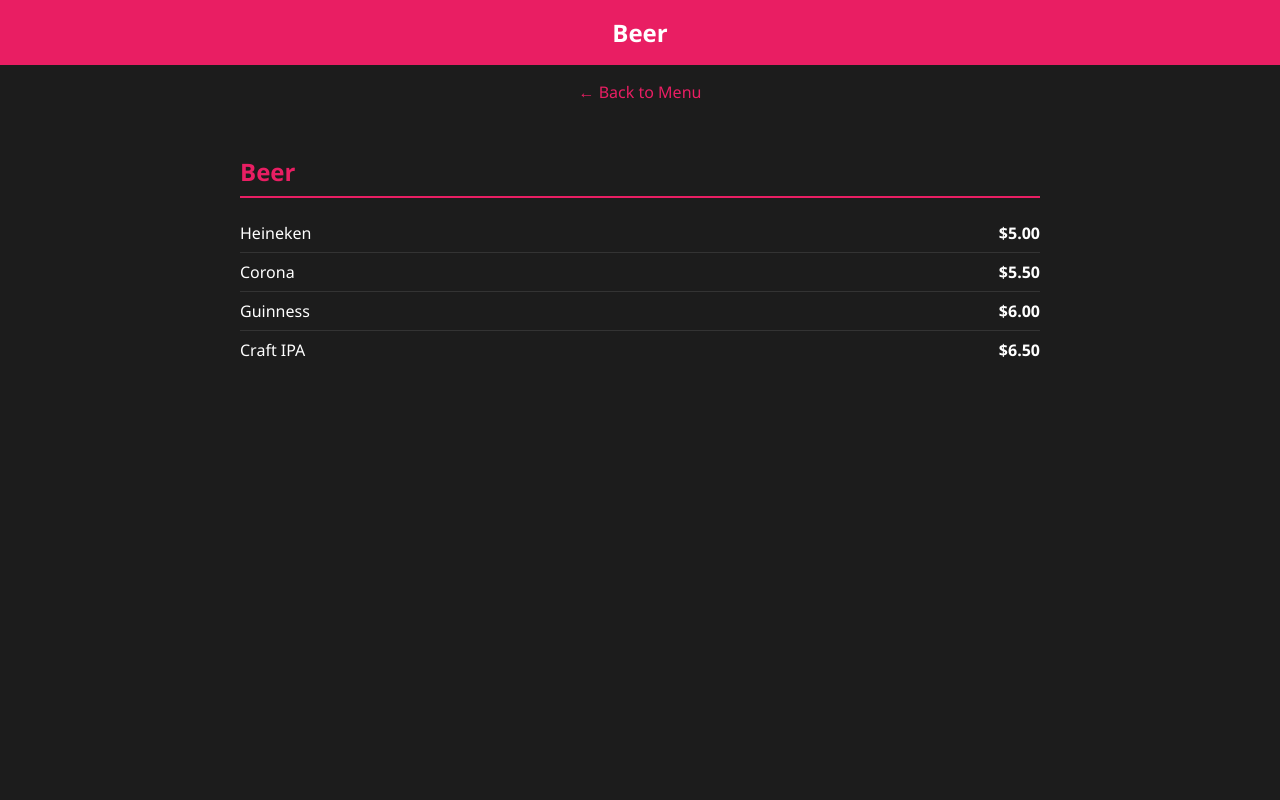
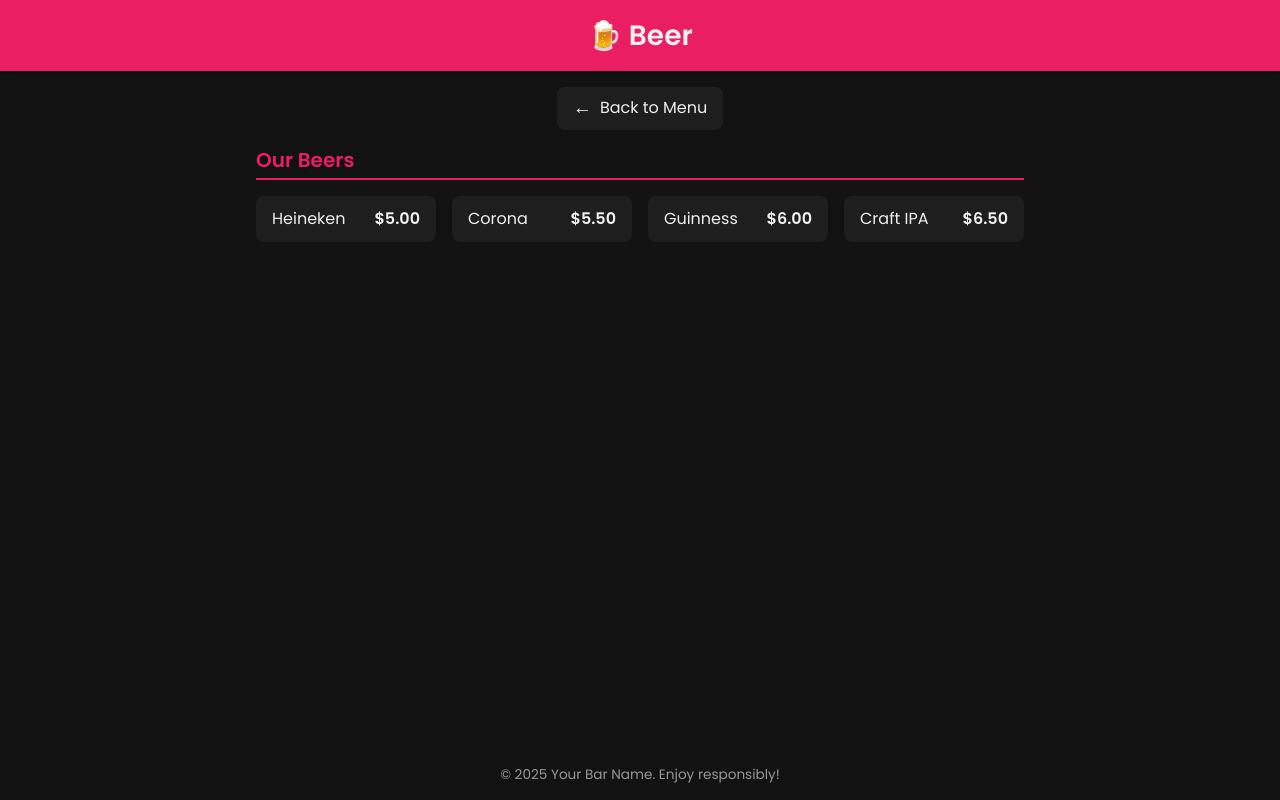
Before and after one commit to RobSunnn/bar-menu, a plain HTML site: page beer.html in a window 1280 px wide. Drawn offline with Linux system fonts and the light colour scheme.

Commit message:
Made better looking pages for the menu.

```diff
--- a/beer.html
+++ b/beer.html
@@ -2,36 +2,160 @@
 <html lang="en">
 <head>
   <meta charset="UTF-8" />
-  <meta name="viewport" content="width=device-width, initial-scale=1.0" />
-  <title>Beer - Bar Menu</title>
+  <meta name="viewport" content="width=device-width, initial-scale=1.0"/>
+  <title>Beer – Bar Menu</title>
+  <!-- Google Font -->
+  <link href="https://fonts.googleapis.com/css2?family=Poppins:wght@400;600&display=swap" rel="stylesheet">
+
   <style>
-    body { margin: 0; font-family: 'Segoe UI', sans-serif; background-color: #1c1c1c; color: #fff; }
-    header { background-color: #e91e63; padding: 1rem; text-align: center; font-size: 1.5rem; font-weight: bold; }
-    nav { text-align: center; margin: 1rem 0; }
-    nav a { color: #e91e63; text-decoration: none; font-size: 1rem; }
-    .menu-section { padding: 1rem; max-width: 800px; margin: auto; }
-    .category h2 { border-bottom: 2px solid #e91e63; padding-bottom: 0.5rem; margin-bottom: 1rem; color: #e91e63; }
-    .item { display: flex; justify-content: space-between; padding: 0.5rem 0; border-bottom: 1px solid #333; }
-    .item:last-child { border-bottom: none; }
-    .item-name { font-weight: 500; }
-    .price { font-weight: bold; }
-    @media (max-width: 600px) {
-      .item { flex-direction: column; align-items: flex-start; }
-      .price { margin-top: 0.3rem; }
+    :root {
+      --bg: #121212;
+      --fg: #f0f0f0;
+      --accent: #e91e63;
+      --accent-dark: #b0003a;
+      --radius: 0.5rem;
+      --gap: 1rem;
+      --border: rgba(255,255,255,0.1);
+    }
+
+    *, *::before, *::after {
+      box-sizing: border-box;
+      margin: 0;
+      padding: 0;
+    }
+
+    body {
+      display: flex;
+      flex-direction: column;
+      min-height: 100vh;
+      background: var(--bg);
+      color: var(--fg);
+      font-family: 'Poppins', sans-serif;
+      line-height: 1.4;
+    }
+
+    header {
+      background: var(--accent);
+      padding: var(--gap);
+      text-align: center;
+      box-shadow: 0 2px 5px rgba(0,0,0,0.5);
+    }
+    header h1 {
+      font-size: 1.75rem;
+      font-weight: 600;
+    }
+
+    .back-btn {
+      display: flex;
+      align-items: center;
+      justify-content: center;
+      margin: var(--gap) auto 0;
+      max-width: 800px;
+      text-decoration: none;
+      background: rgba(255,255,255,0.05);
+      color: var(--fg);
+      padding: 0.5rem 1rem;
+      border-radius: var(--radius);
+      font-weight: 500;
+      transition: background 0.3s, transform 0.2s;
+    }
+    .back-btn:hover,
+    .back-btn:focus {
+      background: var(--accent-dark);
+      transform: translateY(-1px);
+    }
+    .back-btn .arrow {
+      margin-right: 0.5rem;
+      font-size: 1.2rem;
+    }
+
+    main {
+      flex: 1;
+      padding: var(--gap);
+      max-width: 800px;
+      margin: 0 auto;
+      width: 100%;
+    }
+
+    .category {
+      margin-bottom: 2rem;
+    }
+    .category h2 {
+      font-size: 1.25rem;
+      font-weight: 600;
+      color: var(--accent);
+      border-bottom: 2px solid var(--accent);
+      padding-bottom: 0.25rem;
+      margin-bottom: var(--gap);
+    }
+
+    .item-list {
+      display: grid;
+      grid-template-columns: repeat(auto-fit, minmax(150px, 1fr));
+      gap: var(--gap);
+    }
+    .item {
+      background: rgba(255,255,255,0.05);
+      padding: 0.75rem 1rem;
+      border-radius: var(--radius);
+      display: flex;
+      justify-content: space-between;
+      align-items: center;
+      transition: background 0.2s;
+    }
+    .item:hover {
+      background: rgba(255,255,255,0.1);
+    }
+    .item-name {
+      font-weight: 500;
+    }
+    .price {
+      font-weight: 600;
+    }
+
+    footer {
+      text-align: center;
+      padding: var(--gap);
+      font-size: 0.85rem;
+      opacity: 0.6;
     }
   </style>
 </head>
 <body>
-<header>Beer</header>
-<nav><a href="index.html">← Back to Menu</a></nav>
-<div class="menu-section">
-  <div class="category">
-    <h2>Beer</h2>
-    <div class="item"><span class="item-name">Heineken</span><span class="price">$5.00</span></div>
-    <div class="item"><span class="item-name">Corona</span><span class="price">$5.50</span></div>
-    <div class="item"><span class="item-name">Guinness</span><span class="price">$6.00</span></div>
-    <div class="item"><span class="item-name">Craft IPA</span><span class="price">$6.50</span></div>
-  </div>
-</div>
+<header>
+  <h1>🍺 Beer</h1>
+</header>
+
+<a href="index.html" class="back-btn">
+  <span class="arrow">←</span> Back to Menu
+</a>
+
+<main>
+  <section class="category">
+    <h2>Our Beers</h2>
+    <div class="item-list">
+      <div class="item">
+        <span class="item-name">Heineken</span>
+        <span class="price">$5.00</span>
+      </div>
+      <div class="item">
+        <span class="item-name">Corona</span>
+        <span class="price">$5.50</span>
+      </div>
+      <div class="item">
+        <span class="item-name">Guinness</span>
+        <span class="price">$6.00</span>
+      </div>
+      <div class="item">
+        <span class="item-name">Craft IPA</span>
+        <span class="price">$6.50</span>
+      </div>
+    </div>
+  </section>
+</main>
+
+<footer>
+  &copy; 2025 Your Bar Name. Enjoy responsibly!
+</footer>
 </body>
 </html>
```
Also changed, not shown: alcohol.html (+141 -22 lines), coffee.html (added, +185 -0 lines), index.html (+134 -23 lines).
